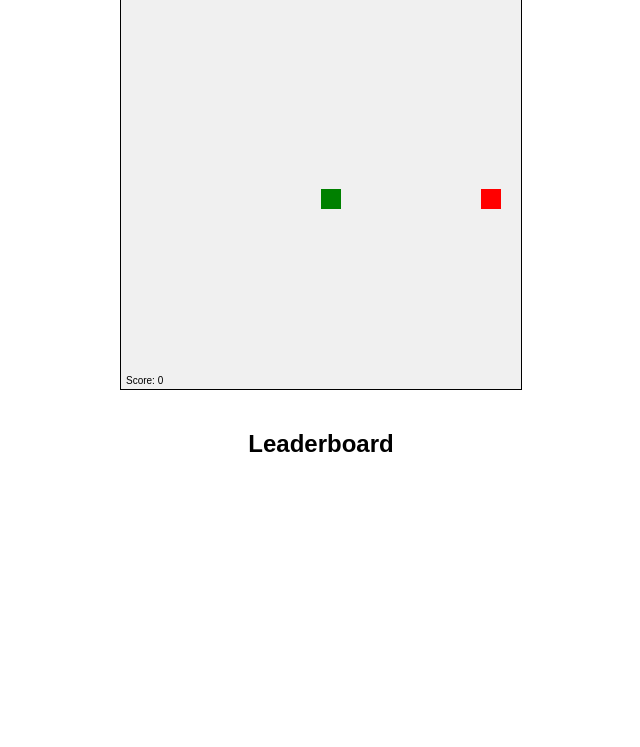
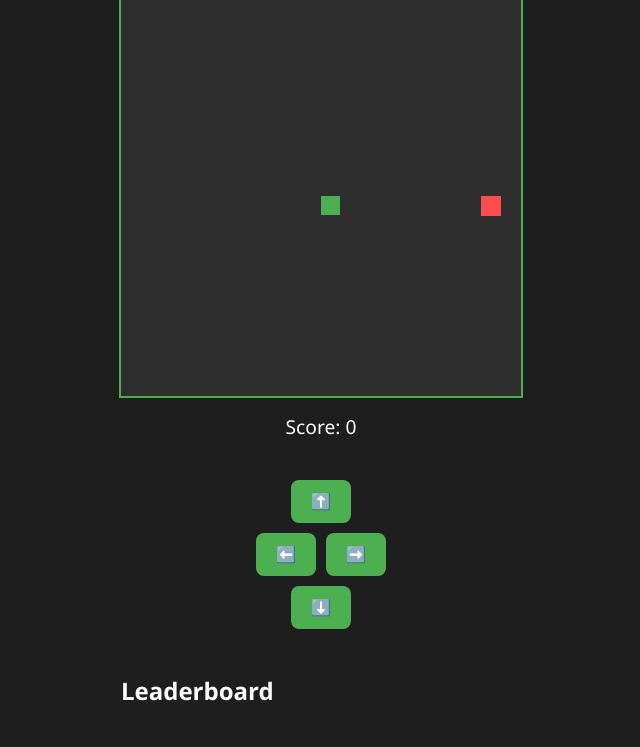
Before and after one commit to amannpanchal/snakeGame, a plain HTML site: page index.html in a window 1280 px wide. Shown: the part 100-847 px from the top of the page, without its empty margins (319-959 px from the left). Before the commit the page ends 800 px from the top, so only its background shows below. Drawn offline with Linux system fonts and the light colour scheme.

Commit message:
Update index.html

```diff
--- a/index.html
+++ b/index.html
@@ -2,47 +2,114 @@
 <html lang="en">
 
 <head>
-    <meta charset="UTF-8">
-    <meta name="viewport" content="width=device-width, initial-scale=1.0">
+  <meta charset="UTF-8" />
+  <meta name="viewport" content="width=device-width, initial-scale=1.0" />
   <title>Snake Game</title>
   <style>
+    * {
+      box-sizing: border-box;
+    }
 
-/* styles.css */
     body {
+      margin: 0;
+      padding: 20px;
       display: flex;
       flex-direction: column;
       align-items: center;
-    font-family: Arial, sans-serif;
+      font-family: 'Segoe UI', Tahoma, Geneva, Verdana, sans-serif;
+      background-color: #1e1e1e;
+      color: #ffffff;
     }
 
-#gameCanvas {
-    border: 1px solid #000;
-    background-color: #f0f0f0;
+    h1 {
+      margin-bottom: 10px;
+      font-size: 2rem;
+    }
+
+    canvas {
+      border: 2px solid #4caf50;
+      background-color: #2e2e2e;
+      margin-bottom: 15px;
+    }
+
+    #scoreDisplay {
+      font-size: 1.2rem;
+      margin-bottom: 15px;
     }
 
     #scoreBoard {
       margin-top: 20px;
+      width: 100%;
+      max-width: 400px;
     }
 
     #leaderboard {
       list-style-type: none;
       padding: 0;
+      margin-top: 10px;
     }
 
+    #leaderboard li {
+      background-color: #333;
+      margin: 5px 0;
+      padding: 8px;
+      border-radius: 5px;
+    }
 
+    .controls {
+      display: flex;
+      flex-direction: column;
+      align-items: center;
+      margin-top: 20px;
+    }
+
+    .control-row {
+      display: flex;
+      justify-content: center;
+    }
+
+    .control-button {
+      background-color: #4caf50;
+      border: none;
+      color: white;
+      padding: 12px 18px;
+      margin: 5px;
+      font-size: 1rem;
+      border-radius: 8px;
+      cursor: pointer;
+      min-width: 60px;
+    }
+
+    .control-button:active {
+      background-color: #45a049;
+    }
   </style>
 </head>
 
 <body>
   <h1>Snake Game</h1>
   <canvas id="gameCanvas" width="400" height="400"></canvas>
+  <div id="scoreDisplay">Score: 0</div>
+
+  <div class="controls">
+    <div class="control-row">
+      <button class="control-button" onclick="setDirection(0, -1)">⬆️</button>
+    </div>
+    <div class="control-row">
+      <button class="control-button" onclick="setDirection(-1, 0)">⬅️</button>
+      <button class="control-button" onclick="setDirection(1, 0)">➡️</button>
+    </div>
+    <div class="control-row">
+      <button class="control-button" onclick="setDirection(0, 1)">⬇️</button>
+    </div>
+  </div>
+
   <div id="scoreBoard">
     <h2>Leaderboard</h2>
     <ul id="leaderboard"></ul>
   </div>
-    <script >
-        // script.js
 
+  <script>
     const canvas = document.getElementById("gameCanvas");
     const ctx = canvas.getContext("2d");
     const box = 20;
@@ -56,28 +123,34 @@ let food = {
     let score = 0;
 
     document.addEventListener("keydown", changeDirection);
+    const scoreDisplay = document.getElementById("scoreDisplay");
 
     function changeDirection(event) {
       switch (event.keyCode) {
-    case 37: // left arrow
+        case 37:
           if (direction.x === 0) direction = { x: -1, y: 0 };
           break;
-    case 38: // up arrow
+        case 38:
           if (direction.y === 0) direction = { x: 0, y: -1 };
           break;
-    case 39: // right arrow
+        case 39:
           if (direction.x === 0) direction = { x: 1, y: 0 };
           break;
-    case 40: // down arrow
+        case 40:
           if (direction.y === 0) direction = { x: 0, y: 1 };
           break;
+      }
+    }
+
+    function setDirection(x, y) {
+      if (direction.x !== x && direction.y !== y) {
+        direction = { x, y };
       }
     }
 
     function gameLoop() {
       const head = { x: snake[0].x + direction.x, y: snake[0].y + direction.y };
 
-  // Check for wall collisions
       if (
         head.x < 0 ||
         head.x >= canvasSize ||
@@ -94,6 +167,7 @@ function gameLoop() {
 
       if (head.x === food.x && head.y === food.y) {
         score++;
+        scoreDisplay.textContent = `Score: ${score}`;
         food = {
           x: Math.floor(Math.random() * canvasSize),
           y: Math.floor(Math.random() * canvasSize),
@@ -104,19 +178,13 @@ function gameLoop() {
 
       ctx.clearRect(0, 0, canvas.width, canvas.height);
 
-  // Draw food
-  ctx.fillStyle = "red";
+      ctx.fillStyle = "#ff4d4d";
       ctx.fillRect(food.x * box, food.y * box, box, box);
 
-  // Draw snake
-  ctx.fillStyle = "green";
+      ctx.fillStyle = "#4caf50";
       for (let segment of snake) {
-    ctx.fillRect(segment.x * box, segment.y * box, box, box);
+        ctx.fillRect(segment.x * box, segment.y * box, box - 1, box - 1);
       }
-
-  // Draw score
-  ctx.fillStyle = "black";
-  ctx.fillText(`Score: ${score}`, 5, canvas.height - 5);
     }
 
     function snakeCollision(head) {
@@ -132,6 +200,7 @@ function resetGame() {
       snake = [{ x: 10, y: 10 }];
       direction = { x: 0, y: 0 };
       score = 0;
+      scoreDisplay.textContent = `Score: ${score}`;
     }
 
     function saveScore() {
```
Lines whose indentation alone changed are shown as unchanged.
